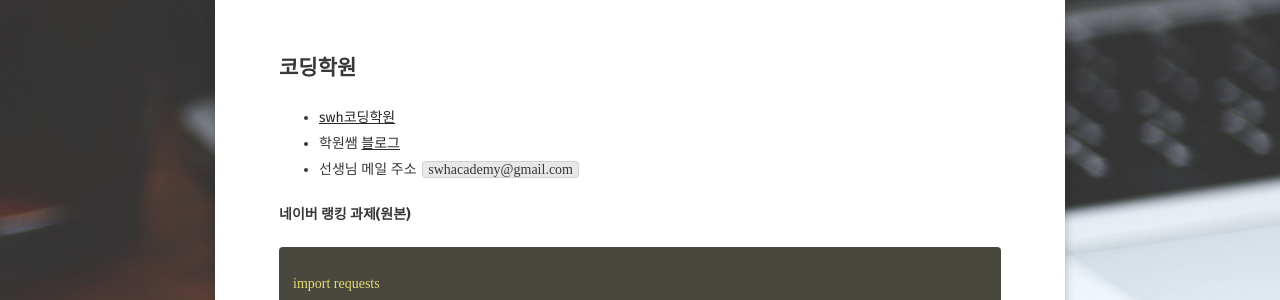
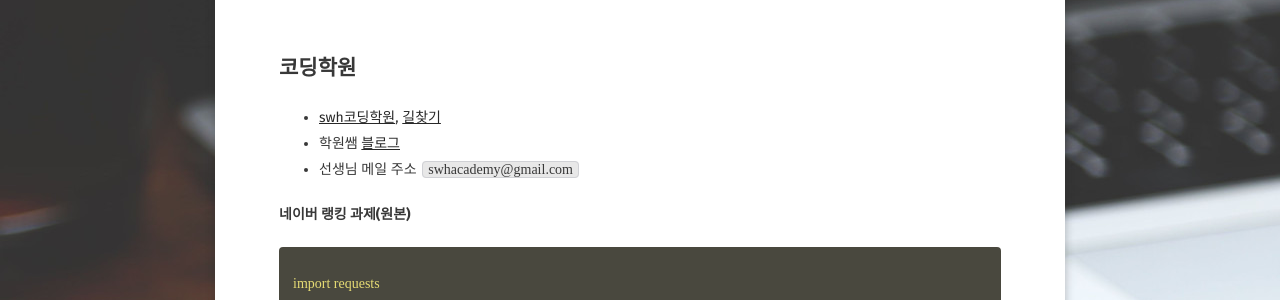
Before and after one commit to jjjuun888/jjjuun888.github.com, a Jekyll site: the page built from _posts/2022-10-23-Naver-Movie-Rank.md, in a window 1280 px wide and 900 px high. Shown: the part 321-621 px from the top of the window. Built offline with Jekyll 4.4.1, drawn with Linux system fonts in a browser that asks for light colours; some web fonts are replaced; comment, search, counter and statistics services are not loaded.

Commit message:
Update 2022-10-23-Naver-Movie-Rank.md

```diff
--- a/_posts/2022-10-23-Naver-Movie-Rank.md
+++ b/_posts/2022-10-23-Naver-Movie-Rank.md
@@ -10,7 +10,7 @@ comments: true
 ---
 
 ## 코딩학원
-* [swh코딩학원](https://swhcoding.com/)
+* [swh코딩학원](https://swhcoding.com/), [길찾기](https://map.naver.com/v5/search/swh%EC%BD%94%EB%94%A9/place/1787287675?c=14188203.1459324,4480090.9604538,15.63,0,0,0,dh&isCorrectAnswer=true)
 * 학원쌤 [블로그](https://tobby48.github.io/)
 * 선생님 메일 주소 `swhacademy@gmail.com`
 
```
